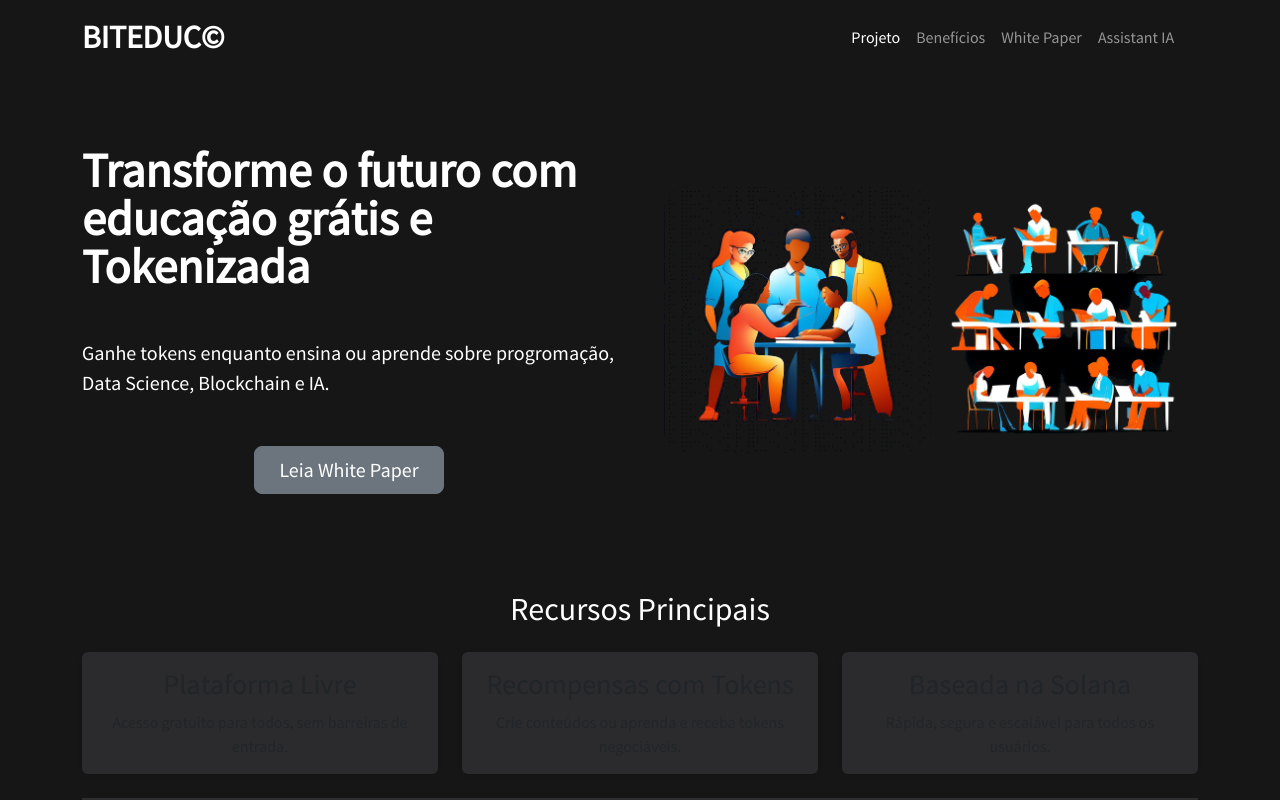
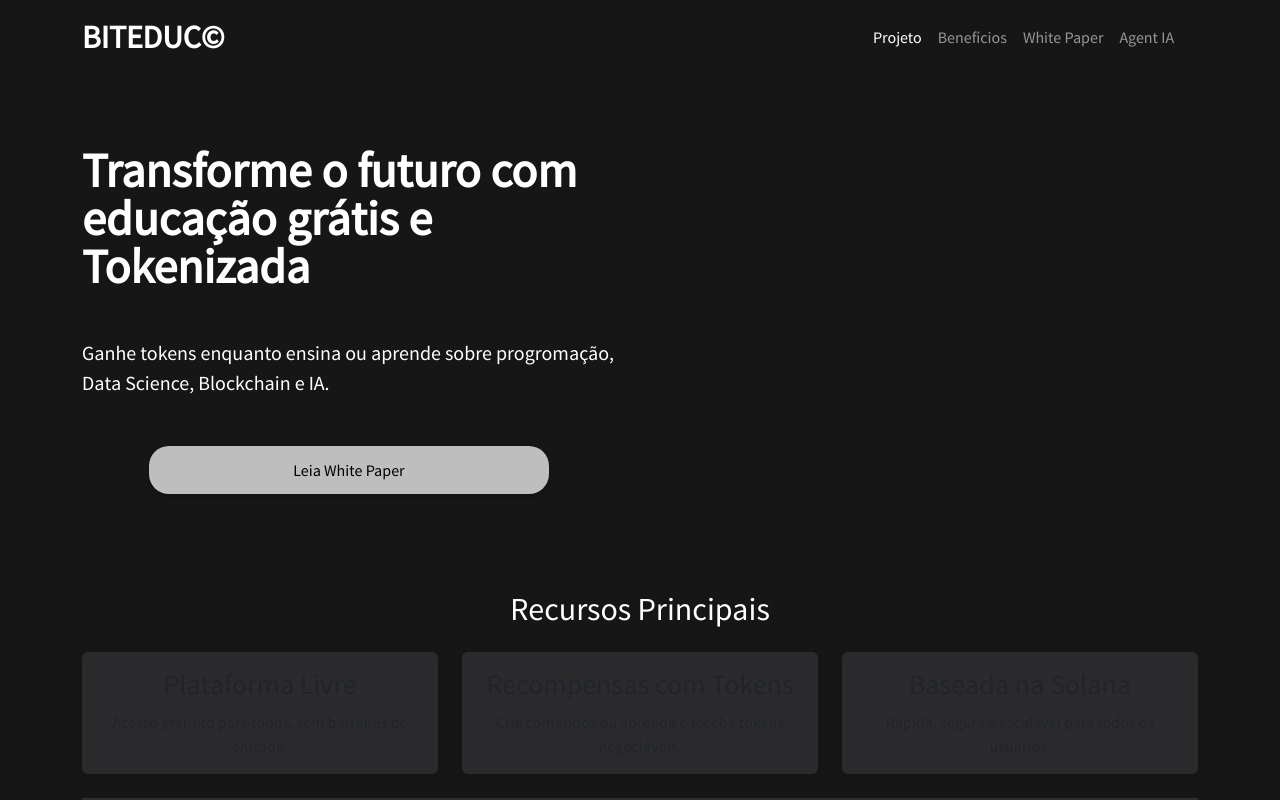
Before and after one commit to gabriel-trevisan/biteduc-landing_page-v2, a plain HTML site: page index.html in a window 1280 px wide. Shown: the top 800 px of the page. Drawn offline with Linux system fonts and the light colour scheme; some packages are replaced by stand-ins of ours; a script that the page names is missing.

Commit message:
Ajustar layout botão e adicionar spline-viewer

```diff
--- a/css/style.css
+++ b/css/style.css
@@ -56,3 +56,20 @@ a.text-decoration-none:hover {
 .nav-item .nav-link {
     font-size: 16px;
 }
+
+.btn-hero {
+    background-color: #bebebe;
+    color: #000;
+    border: none;
+    border-radius: 20px;
+    padding: 12px 30px;
+    font-size: 16px;
+    cursor: pointer;
+    box-shadow: 0px 2px 4px rgba(0, 0, 0, 0.2);
+    width: 400px;
+}
+
+.btn-hero:hover {
+    background-color: #ffffff;
+    color: #000;
+}
--- a/index.html
+++ b/index.html
@@ -29,17 +29,16 @@
                         <a class="nav-link" aria-disabled="true">White Paper</a>
                     </li>
                     <li class="nav-item">
-                        <a class="nav-link" aria-disabled="true">Assistant IA</a>
+                        <a class="nav-link" aria-disabled="true">Agent IA</a>
                     </li>
                 </ul>
             </div>
         </div>
     </header>
-    <section class="container">
+    <section class="container" id="hero">
         <div class="row flex-lg-row-reverse align-items-center g-5 py-5">
-            <div class="col-10 col-sm-8 col-lg-6">
-                <img src="./images/group-students.png" class="d-block mx-lg-auto img-fluid"
-                    alt="Bootstrap Themes" width="700" height="500" loading="lazy">
+            <div class="col-lg-6">
+                <spline-viewer url="https://prod.spline.design/3mcN0VseVfdQ1IlZ/scene.splinecode"></spline-viewer>
             </div>
             <div class="col-lg-6">
                 <h1 class="display-5 fw-bold lh-1 mb-3">
@@ -49,7 +48,7 @@
                     Ganhe tokens enquanto ensina ou aprende sobre progromação, Data Science, Blockchain e IA.
                 </p>
                 <div class="d-grid gap-2 d-flex justify-content-center mt-5">
-                    <button type="button" class="btn btn-secondary btn-lg px-4">Leia White Paper</button>
+                    <button type="button" class="btn btn-hero btn-lg px-4">Leia White Paper</button>
                 </div>
             </div>
         </div>
@@ -118,6 +117,18 @@
     </footer>
 
     <script src="./js/bootstrap.bundle.min.js"></script>
+    <script type="module" src="https://unpkg.com/@splinetool/viewer@1.9.48/build/spline-viewer.js"></script>
+    <script>
+        document.addEventListener("DOMContentLoaded", function () {
+            const splineViewer = document.querySelector("spline-viewer");
+
+            if (splineViewer) {
+                splineViewer._logo.remove();
+            } else {
+                console.log("<spline-viewer> não encontrado na página.");
+            }
+        });
+    </script>
 </body>
 
 </html>
```
